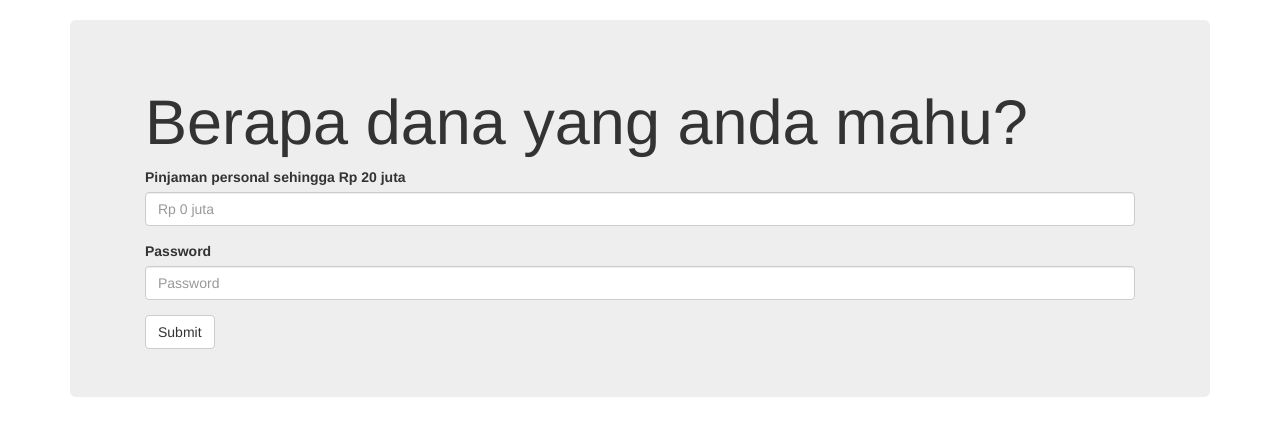
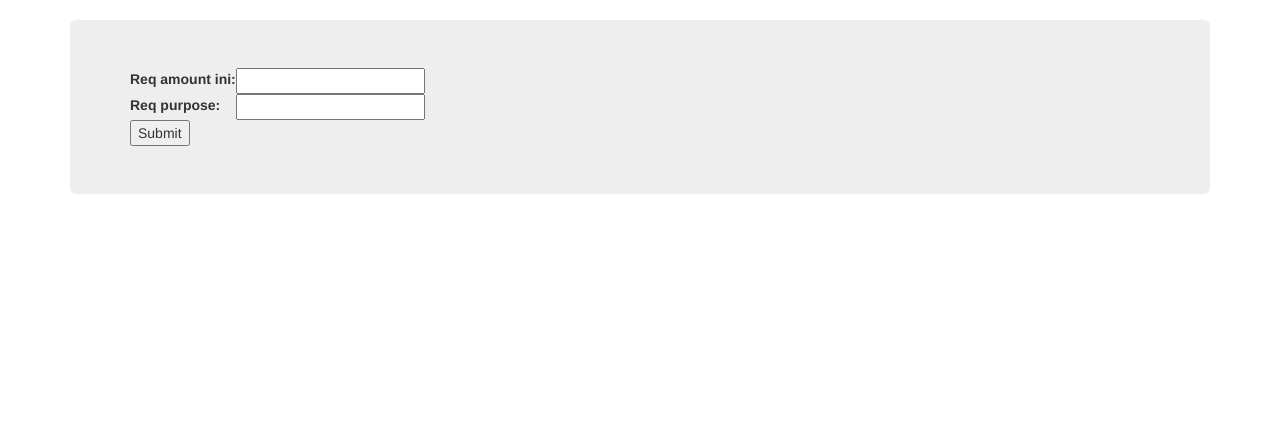
Before and after one commit to myprak/launch, a Django app: page /www/ in a window 1280 px wide. Shown: the part 52-488 px from the top of the page. Run offline with Django 3.2, Linux system fonts and the light colour scheme; some libraries are stand-ins or nearby versions.

Commit message:
Form submission to database

```diff
--- /dev/null
+++ b/www/forms.py
@@ -0,0 +1,5 @@
+from django import forms
+
+class LoanReqForm(forms.Form):
+    req_amount_ini = forms.IntegerField()
+    req_purpose = forms.CharField()
--- a/www/models.py
+++ b/www/models.py
@@ -2,5 +2,6 @@ from django.db import models
 
 
 class LoanReq(models.Model):
-    req_amount_ini = models.PositiveIntegerField(default=0)
+    req_amount_ini = models.PositiveIntegerField(default=5)
+    req_purpose = models.CharField(max_length=200, default="None")
     req_date = models.DateTimeField()
--- a/www/templates/www/index.html
+++ b/www/templates/www/index.html
@@ -5,27 +5,45 @@
 <!-- Main component for a primary marketing message or call to action -->
 
 <div class="jumbotron">
-	<div class="container-fluid">
-		<h1>Berapa dana yang anda mahu?</h1>
-
-		<form>
-		{% csrf_token %}
-			<div class="form-group">
-				<label for="loanDesiredAmount">Pinjaman personal sehingga Rp 20 juta</label>
-				<input type="number" min="5" max="20" class="form-control" id="loanDesiredAmount" placeholder="Rp 0 juta">
-			</div>
-			<div class="form-group">
-				<label for="exampleInputPassword1">Password</label>
-				<input type="password" class="form-control" id="exampleInputPassword1" placeholder="Password">
-			</div>
+	<!--<div class="container-fluid">-->
 
 
-			<button type="submit" class="btn btn-default">Submit</button>
+
+
+		{% if form.errors %}
+		<p style="color:red;"> Please correct the error below.</p>
+		{% endif %}
+
+
+		<form action="" method="post">
+			<table>
+				{{ form.as_table }}
+			</table>
+			{% csrf_token %}
+			<input type="submit" value="Submit">
 		</form>
 
 
 
+<!--
+		<form method="post">
+		{% csrf_token %}
+			<div class="form-group">
+				<label for="loanDesiredAmount">Pinjaman personal dari Rp 5 hingga Rp 20 juta</label>
+				<input type="number" min="5" max="20" class="form-control" id="loanDesiredAmount" placeholder="Rp 5 juta">
+			</div>
+			<div class="form-group">
+				<label for="loanPurpose">Purpose</label>
+				<input type="text" class="form-control" id="loanPurpose" placeholder="Purpose">
+			</div>
+
+
+			<button type="submit" class="btn btn-warning">Submit</button>
+		</form>
+
+		<!-- /jumbotron -->
+
 	</div>
-</div> <!-- /jumbotron -->
+</div>
 
 {% endblock %}
--- a/www/urls.py
+++ b/www/urls.py
@@ -4,4 +4,7 @@ from . import views
 
 urlpatterns = [
     url(r'^$', views.index, name='index'),
+    # url(r'^contact-form/$', views.contact_form),
+    # url(r'^contact/$', views.contact),
+    url(r'^print_redirect.html/$', views.print_redirect),
 ]
--- a/www/views.py
+++ b/www/views.py
@@ -1,8 +1,28 @@
 from django.shortcuts import render
 
 # Create your views here.
-# from django.http import HttpResponse
+from django.http import HttpResponse
+from django.http import HttpResponseRedirect
+
+from www.models import LoanReq
+from www.forms import LoanReqForm
+from datetime import datetime
 
 
 def index(request):
-    return render(request, 'www/index.html', {})
+    if request.method == 'POST':
+        form = LoanReqForm(request.POST)
+        if form.is_valid():
+            cd = form.cleaned_data
+            aLoan = LoanReq(req_amount_ini=cd['req_amount_ini'],
+              req_purpose=cd['req_purpose'],
+              req_date=datetime.now())
+            aLoan.save()
+            return HttpResponseRedirect('print_redirect.html')
+    else:
+        form = LoanReqForm()
+    return render(request, 'www/index.html', {'form': form})
+
+
+def print_redirect(request):
+    return render(request, 'www/print_redirect.html')
```
Also changed, not shown: www/admin.py (+7 -1 lines).
